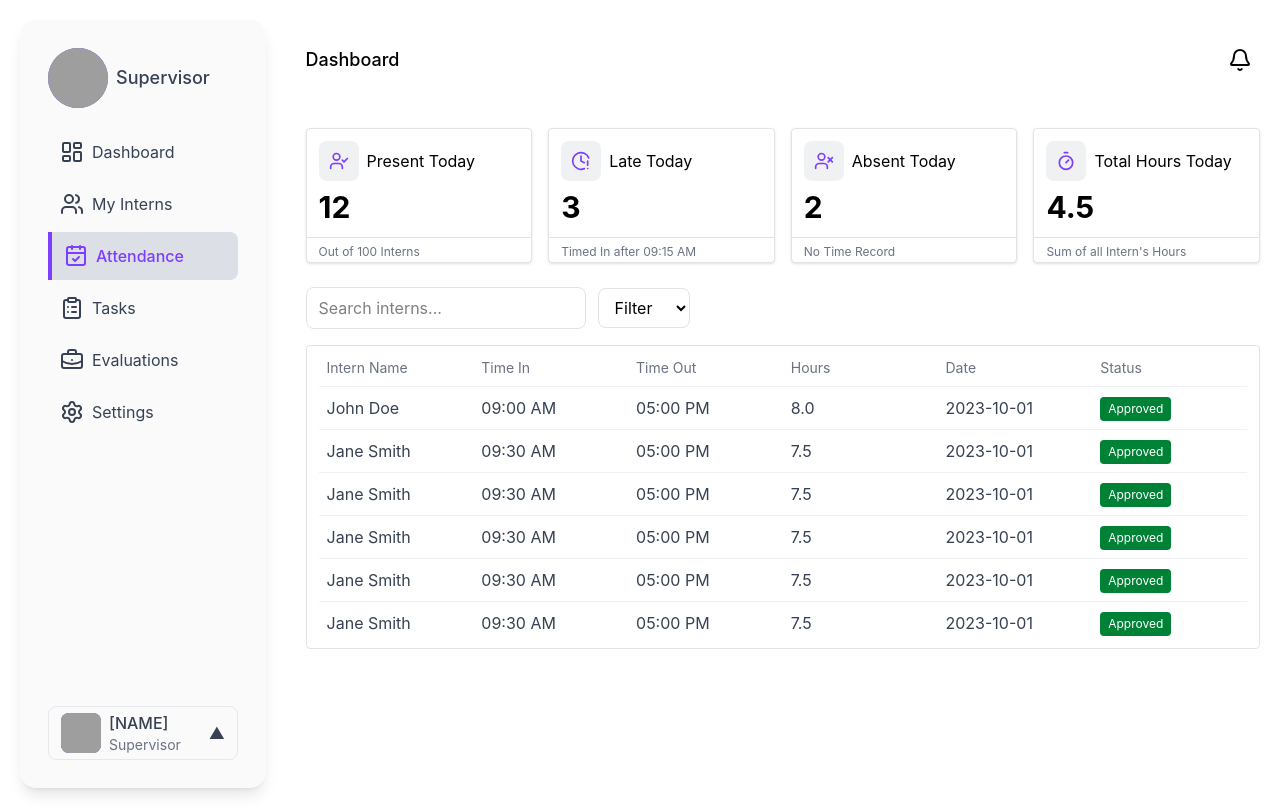
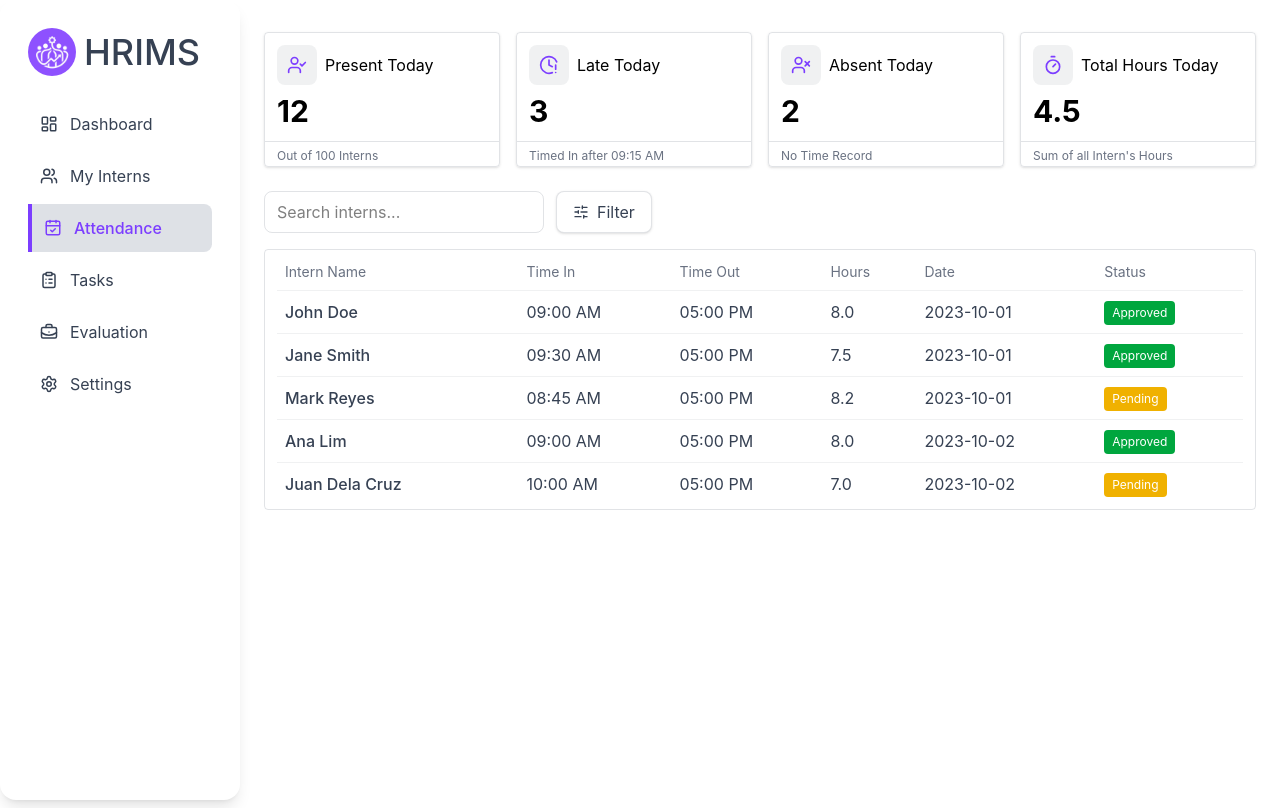
Before and after one commit to dev-St0ic/HR-Internship-Management-System, a React (Vite) app in the folder frontend-hrms/: page /supervisor/attendance in a window 1280 px wide. Built offline with nearby package versions, Linux system fonts and the light colour scheme; grey boxes are pictures that could not be loaded.

Commit message:
fix supervisor sidebar and filter attendance

```diff
--- a/frontend-hrms/package.json
+++ b/frontend-hrms/package.json
@@ -16,7 +16,7 @@
     "@mui/x-date-pickers": "^8.27.2",
     "@tailwindcss/vite": "^4.2.2",
     "dayjs": "^1.11.20",
-    "lucide-react": "^1.7.0",
+    "lucide-react": "^1.8.0",
     "react": "^19.2.4",
     "react-dom": "^19.2.4",
     "react-router-dom": "^7.13.1",
--- a/frontend-hrms/src/portals/supervisor/components/layouts/SupervisorLayout.jsx
+++ b/frontend-hrms/src/portals/supervisor/components/layouts/SupervisorLayout.jsx
@@ -1,13 +1,21 @@
-import Header from '../Header';
-import Sidebar from '../Sidebar';
+import { Outlet } from "react-router-dom";
+import Sidebar from "../../../../common/components/layout/Sidebar";
+import { navigation } from "../../../../common/config/navigation";
 
-const SupervisorLayout = () => {
+export default function SupervisorLayout() {
+  const userRole = "supervisor";
+
+  const navLinks = navigation[userRole] || [];
+
   return (
-    <div className="container mx-auto flex min-h-screen">
-      <Sidebar />
-      <Header />
+    <div className="flex">
+      {/* Sidebar should always be visible */}
+      <Sidebar links={navLinks} />
+
+      {/* Main content area */}
+      <div className="ml-60 p-6 flex-1">
+        <Outlet />
+      </div>
     </div>
   );
-};
-
-export default SupervisorLayout;
+}
--- a/frontend-hrms/src/portals/supervisor/pages/SupervisorAttendance.jsx
+++ b/frontend-hrms/src/portals/supervisor/pages/SupervisorAttendance.jsx
@@ -1,6 +1,84 @@
-import { UserCheck, ClockAlert, UserX, Timer, SlidersHorizontal  } from "lucide-react";
+import { useState, useRef, useEffect } from "react";
+import { UserCheck, ClockAlert, UserX, Timer, SlidersHorizontal } from "lucide-react";
+
+// Intern List Data
+const initialInternData = [
+  { id: 1, name: "John Doe", timeIn: "09:00 AM", timeOut: "05:00 PM", hours: "8.0", date: "2023-10-01", status: "Approved" },
+  { id: 2, name: "Jane Smith", timeIn: "09:30 AM", timeOut: "05:00 PM", hours: "7.5", date: "2023-10-01", status: "Approved" },
+  { id: 3, name: "Mark Reyes", timeIn: "08:45 AM", timeOut: "05:00 PM", hours: "8.2", date: "2023-10-01", status: "Pending" },
+  { id: 4, name: "Ana Lim", timeIn: "09:00 AM", timeOut: "05:00 PM", hours: "8.0", date: "2023-10-02", status: "Approved" },
+  { id: 5, name: "Juan Dela Cruz", timeIn: "10:00 AM", timeOut: "05:00 PM", hours: "7.0", date: "2023-10-02", status: "Pending" },
+];
 
 export default function SupervisorAttendance() {
+  const [isFilterOpen, setIsFilterOpen] = useState(false);
+
+  // filter dropdown container
+  const filterRef = useRef(null);
+
+  const [filteredData, setFilteredData] = useState(initialInternData);
+  const [filterName, setFilterName] = useState("");
+  const [filterDate, setFilterDate] = useState("");
+  const [filterStatus, setFilterStatus] = useState({
+    approved: false,
+    pending: false,
+  });
+  const [globalSearch, setGlobalSearch] = useState("");
+
+  useEffect(() => {
+    function handleClickOutside(event) {
+      if (filterRef.current && !filterRef.current.contains(event.target)) {
+        setIsFilterOpen(false);
+      }
+    }
+
+    document.addEventListener("mousedown", handleClickOutside);
+
+    return () => {
+      document.removeEventListener("mousedown", handleClickOutside);
+    };
+  }, []);
+
+  const applyFilters = () => {
+    let result = initialInternData;
+
+    if (globalSearch) {
+      result = result.filter((intern) =>
+        intern.name.toLowerCase().includes(globalSearch.toLowerCase())
+      );
+    }
+    if (filterName) {
+      result = result.filter((intern) =>
+        intern.name.toLowerCase().includes(filterName.toLowerCase())
+      );
+    }
+    if (filterDate) {
+      result = result.filter((intern) => intern.date === filterDate);
+    }
+    if (filterStatus.approved || filterStatus.pending) {
+      result = result.filter((intern) => {
+        if (filterStatus.approved && intern.status === "Approved") return true;
+        if (filterStatus.pending && intern.status === "Pending") return true;
+        return false;
+      });
+    }
+
+    setFilteredData(result);
+    setIsFilterOpen(false);
+  };
+
+  const handleGlobalSearch = (e) => {
+    setGlobalSearch(e.target.value);
+  };
+
+  const handleClearFilters = () => {
+    setFilterName("");
+    setFilterDate("");
+    setFilterStatus({ approved: false, pending: false });
+    setFilteredData(initialInternData);
+    setIsFilterOpen(false);
+  };
+
   return (
     <>
       <div className="grid grid-cols-8 gap-4 flex wrap">
@@ -8,20 +86,14 @@ export default function SupervisorAttendance() {
           <div className="p-3">
             <div className="flex items-center mb-2">
               <div className="bg-gray-500/10 rounded-lg w-10 h-10 mr-2 flex items-center justify-center">
-                <UserCheck className="text-[#7C3EFF]" size={20}/>
+                <UserCheck className="text-[#7C3EFF]" size={20} />
               </div>
-              <h1 className="text-sm sm:text-base">
-                Present Today
-              </h1>
+              <h1 className="text-sm sm:text-base">Present Today</h1>
             </div>
-
             <h1 className="font-bold text-2xl sm:text-3xl">12</h1>
           </div>
-
           <div className="border-t border-gray-500/20 px-3">
-            <span className="text-xs text-gray-500">
-              Out of 100 Interns
-            </span>
+            <span className="text-xs text-gray-500">Out of 100 Interns</span>
           </div>
         </div>
 
@@ -29,20 +101,14 @@ export default function SupervisorAttendance() {
           <div className="p-3">
             <div className="flex items-center mb-2">
               <div className="bg-gray-500/10 rounded-lg w-10 h-10 mr-2 flex items-center justify-center">
-                <ClockAlert className="text-[#7C3EFF]" size={20}/>
+                <ClockAlert className="text-[#7C3EFF]" size={20} />
               </div>
-              <h1 className="text-sm sm:text-base">
-                Late Today
-              </h1>
+              <h1 className="text-sm sm:text-base">Late Today</h1>
             </div>
-
             <h1 className="font-bold text-2xl sm:text-3xl">3</h1>
           </div>
-
           <div className="border-t border-gray-500/20 px-3">
-            <span className="text-xs text-gray-500">
-              Timed In after 09:15 AM
-            </span>
+            <span className="text-xs text-gray-500">Timed In after 09:15 AM</span>
           </div>
         </div>
 
@@ -50,64 +116,133 @@ export default function SupervisorAttendance() {
           <div className="p-3">
             <div className="flex items-center mb-2">
               <div className="bg-gray-500/10 rounded-lg w-10 h-10 mr-2 flex items-center justify-center">
-                <UserX className="text-[#7C3EFF]" size={20}/>
+                <UserX className="text-[#7C3EFF]" size={20} />
               </div>
-              <h1 className="text-sm sm:text-base">
-                Absent Today
-              </h1>
+              <h1 className="text-sm sm:text-base">Absent Today</h1>
             </div>
-
             <h1 className="font-bold text-2xl sm:text-3xl">2</h1>
           </div>
-
           <div className="border-t border-gray-500/20 px-3">
-            <span className="text-xs text-gray-500">
-              No Time Record
-            </span>
+            <span className="text-xs text-gray-500">No Time Record</span>
           </div>
         </div>
+
         <div className="border border-gray-500/20 rounded shadow sm col-span-2 row-span-2 mt-2 flex flex-col justify-between col-start-7">
           <div className="p-3">
             <div className="flex items-center mb-2">
               <div className="bg-gray-500/10 rounded-lg w-10 h-10 mr-2 flex items-center justify-center">
-                <Timer className="text-[#7C3EFF]" size={20}/>
+                <Timer className="text-[#7C3EFF]" size={20} />
               </div>
-              <h1 className="text-sm sm:text-base">
-                Total Hours Today
-              </h1>
+              <h1 className="text-sm sm:text-base">Total Hours Today</h1>
             </div>
-
             <h1 className="font-bold text-2xl sm:text-3xl">4.5</h1>
           </div>
-
           <div className="border-t border-gray-500/20 px-3">
-            <span className="text-xs text-gray-500">
-              Sum of all Intern's Hours
-            </span>
+            <span className="text-xs text-gray-500">Sum of all Intern's Hours</span>
           </div>
         </div>
       </div>
 
-      <div className="flex items-center mt-6">
-        <div className="search-bar">
-          <input type="search" name="search" id="" placeholder="Search interns..." className="border border-gray-500/20 rounded-lg py-2 px-3 w-70 focus:outline-none focus:ring-2 focus:ring-[#7C3EFF]" />
+      <div className="flex items-center mt-6 gap-3 relative">
+        <div className="search-bar flex gap-2">
+          <input
+            type="search"
+            placeholder="Search interns..."
+            value={globalSearch}
+            onChange={handleGlobalSearch}
+            onKeyDown={(e) => e.key === 'Enter' && applyFilters()}
+            className="border border-gray-500/20 rounded-lg py-2 px-3 w-70 focus:outline-none focus:ring-2 focus:ring-[#7C3EFF]"
+          />
         </div>
-        <div className="filter-options flex items-center space-x-4">
-          <select id="" className="border border-gray-500/20 w-23 rounded-lg ms-3 py-2 px-3 focus:outline-none hover:border-gray-500/40 cursor-pointer">
-            <option disabled selected>Filter</option>
-            <option value="2023-10-01">by Intern Name</option>
-            <option value="2023-10-02">by Date</option>
-            <option value="2023-10-03">by Status</option>
-          </select>
+
+        <div className="relative" ref={filterRef}>
+          <button
+            onClick={() => setIsFilterOpen(!isFilterOpen)}
+            className="flex items-center gap-2 border border-gray-500/20 rounded-lg py-2 px-4 text-gray-700 bg-white hover:bg-gray-50 focus:outline-none focus:ring-2 focus:ring-[#7C3EFF] transition-colors shadow-sm"
+          >
+            <SlidersHorizontal size={16} />
+            <span>Filter</span>
+            {(filterName || filterDate || filterStatus.approved || filterStatus.pending) && (
+              <span className="absolute top-0 right-0 -mt-1 -mr-1 flex h-3 w-3">
+                <span className="animate-ping absolute inline-flex h-full w-full rounded-full bg-[#7C3EFF] opacity-75"></span>
+                <span className="relative inline-flex rounded-full h-3 w-3 bg-[#7C3EFF]"></span>
+              </span>
+            )}
+          </button>
+
+          {isFilterOpen && (
+            <div className="absolute top-12 left-0 w-[300px] bg-white rounded-2xl shadow-[0_8px_30px_rgb(0,0,0,0.12)] border border-gray-100 z-50 p-5">
+              <h3 className="font-bold text-lg mb-4 text-gray-900">Filter</h3>
+
+              <div className="mb-4">
+                <label className="block text-sm font-semibold text-gray-700 mb-1.5">Intern Name</label>
+                <input
+                  type="text"
+                  value={filterName}
+                  onChange={(e) => setFilterName(e.target.value)}
+                  placeholder="Enter name..."
+                  className="w-full border border-gray-200 rounded-lg py-2 px-3 focus:outline-none focus:ring-2 focus:ring-[#7C3EFF]/50 text-sm"
+                />
+              </div>
+
+              <div className="mb-4">
+                <label className="block text-sm font-semibold text-gray-700 mb-2">Status</label>
+                <div className="flex flex-col gap-2.5">
+                  <label className="flex items-center gap-3 cursor-pointer">
+                    <input
+                      type="checkbox"
+                      checked={filterStatus.approved}
+                      onChange={(e) => setFilterStatus({...filterStatus, approved: e.target.checked})}
+                      className="w-4 h-4 accent-[#7C3EFF] rounded cursor-pointer"
+                    />
+                    <span className="text-sm text-gray-700">Approved</span>
+                  </label>
+                  <label className="flex items-center gap-3 cursor-pointer">
+                    <input
+                      type="checkbox"
+                      checked={filterStatus.pending}
+                      onChange={(e) => setFilterStatus({...filterStatus, pending: e.target.checked})}
+                      className="w-4 h-4 accent-[#7C3EFF] rounded cursor-pointer"
+                    />
+                    <span className="text-sm text-gray-700">Pending</span>
+                  </label>
+                </div>
+              </div>
+
+              <div className="mb-6">
+                <label className="block text-sm font-semibold text-gray-700 mb-1.5">Date</label>
+                <input
+                  type="date"
+                  value={filterDate}
+                  onChange={(e) => setFilterDate(e.target.value)}
+                  className="w-full border border-gray-200 rounded-lg py-2 px-3 focus:outline-none focus:ring-2 focus:ring-[#7C3EFF]/50 text-sm text-gray-600"
+                />
+              </div>
+
+              <div className="flex gap-3">
+                <button
+                  onClick={handleClearFilters}
+                  className="flex-1 py-2.5 px-4 border border-gray-200 text-gray-700 rounded-lg hover:bg-gray-50 transition-colors text-sm font-medium"
+                >
+                  Clear
+                </button>
+                <button
+                  onClick={applyFilters}
+                  className="flex-1 py-2.5 px-4 bg-[#7C3EFF] text-white rounded-lg hover:bg-[#6b35db] transition-colors text-sm font-medium shadow-md shadow-[#7C3EFF]/20"
+                >
+                  Apply
+                </button>
+              </div>
+            </div>
+          )}
         </div>
       </div>
 
-      <div className="border border-gray-500/20 rounded mt-4 px-3 py-1">
-        <table className="table-fixed w-full text-left">
-
+      <div className="border border-gray-500/20 rounded mt-4 px-3 py-1 overflow-x-auto">
+        <table className="table-fixed min-w-full text-left">
           <thead className="border-b border-gray-500/10 text-sm">
             <tr className="text-gray-500">
-              <td className="p-2">Intern Name</td>
+              <td className="p-2 w-1/4">Intern Name</td>
               <td className="p-2">Time In</td>
               <td className="p-2">Time Out</td>
               <td className="p-2">Hours</td>
@@ -117,87 +252,31 @@ export default function SupervisorAttendance() {
           </thead>
 
           <tbody className="divide-y divide-gray-500/10 text-md text-gray-700">
-
-            <tr className="hover:bg-gray-100">
-              <td className="p-2">John Doe</td>
-              <td className="p-2">09:00 AM</td>
-              <td className="p-2">05:00 PM</td>
-              <td className="p-2">8.0</td>
-              <td className="p-2">2023-10-01</td>
-              <td className="p-2">
-                <div className="bg-green-700 px-2 py-1 rounded text-white text-xs inline-block">
-                  <p>Approved</p>
-                </div>
-              </td>
-            </tr>
-
-            <tr className="hover:bg-gray-100">
-              <td className="p-2">Jane Smith</td>
-              <td className="p-2">09:30 AM</td>
-              <td className="p-2">05:00 PM</td>
-              <td className="p-2">7.5</td>
-              <td className="p-2">2023-10-01</td>
-              <td className="p-2">
-                <div className="bg-green-700 px-2 py-1 rounded text-white text-xs inline-block">
-                  <p>Approved</p>
-                </div>
-              </td>
-            </tr>
-
-            <tr className="hover:bg-gray-100">
-              <td className="p-2">Jane Smith</td>
-              <td className="p-2">09:30 AM</td>
-              <td className="p-2">05:00 PM</td>
-              <td className="p-2">7.5</td>
-              <td className="p-2">2023-10-01</td>
-              <td className="p-2">
-                <div className="bg-green-700 px-2 py-1 rounded text-white text-xs inline-block">
-                  <p>Approved</p>
-                </div>
-              </td>
-            </tr>
-
-            <tr className="hover:bg-gray-100">
-              <td className="p-2">Jane Smith</td>
-              <td className="p-2">09:30 AM</td>
-              <td className="p-2">05:00 PM</td>
-              <td className="p-2">7.5</td>
-              <td className="p-2">2023-10-01</td>
-              <td className="p-2">
-                <div className="bg-green-700 px-2 py-1 rounded text-white text-xs inline-block">
-                  <p>Approved</p>
-                </div>
-              </td>
-            </tr>
-
-            <tr className="hover:bg-gray-100">
-              <td className="p-2">Jane Smith</td>
-              <td className="p-2">09:30 AM</td>
-              <td className="p-2">05:00 PM</td>
-              <td className="p-2">7.5</td>
-              <td className="p-2">2023-10-01</td>
-              <td className="p-2">
-                <div className="bg-green-700 px-2 py-1 rounded text-white text-xs inline-block">
-                  <p>Approved</p>
-                </div>
-              </td>
-            </tr>
-
-            <tr className="hover:bg-gray-100">
-              <td className="p-2">Jane Smith</td>
-              <td className="p-2">09:30 AM</td>
-              <td className="p-2">05:00 PM</td>
-              <td className="p-2">7.5</td>
-              <td className="p-2">2023-10-01</td>
-              <td className="p-2">
-                <div className="bg-green-700 px-2 py-1 rounded text-white text-xs inline-block">
-                  <p>Approved</p>
-                </div>
-              </td>
-            </tr>
-
+            {filteredData.length > 0 ? (
+              filteredData.map((intern) => (
+                <tr key={intern.id} className="hover:bg-gray-100">
+                  <td className="p-2 font-medium">{intern.name}</td>
+                  <td className="p-2">{intern.timeIn}</td>
+                  <td className="p-2">{intern.timeOut}</td>
+                  <td className="p-2">{intern.hours}</td>
+                  <td className="p-2">{intern.date}</td>
+                  <td className="p-2">
+                    <div className={`px-2 py-1 rounded text-white text-xs inline-block ${
+                      intern.status === "Approved" ? "bg-green-600" : "bg-yellow-500"
+                    }`}>
+                      <p>{intern.status}</p>
+                    </div>
+                  </td>
+                </tr>
+              ))
+            ) : (
+              <tr>
+                <td colSpan="6" className="p-4 text-center text-gray-500">
+                  No interns found matching those filters.
+                </td>
+              </tr>
+            )}
           </tbody>
-
         </table>
       </div>
     </>
--- a/frontend-hrms/src/portals/supervisor/pages/SupervisorEvaluations.jsx
+++ b/frontend-hrms/src/portals/supervisor/pages/SupervisorEvaluations.jsx
@@ -1,5 +1,5 @@
 import { Search, SlidersHorizontal, Star, MessageCircle, Target, NotebookPen, PenTool } from "lucide-react";
-import StarRatingUI from "../components/StarRatingUI";
+import StarRatingUI from "../components/StarRatingUI.jsx";
 
 export default function SupervisorEvaluations() {
   return (
--- a/frontend-hrms/src/routes/AppRouter.jsx
+++ b/frontend-hrms/src/routes/AppRouter.jsx
@@ -72,7 +72,7 @@ export const AppRouter = () => {
           <Route path="myinterns" element={<SupervisorMyInterns />} />
           <Route path="attendance" element={<SupervisorAttendance />} />
           <Route path="tasks" element={<SupervisorTasks />} />
-          <Route path="evaluations" element={<SupervisorEvaluations />} />
+          <Route path="evaluation" element={<SupervisorEvaluations />} />
           <Route path="settings" element={<SupervisorSettings />} />
           <Route path="notifications" element={<SupervisorNotifications />} />
         </Route>
```
Also changed, not shown: frontend-hrms/src/common/config/navigation.jsx (+7 -7 lines), 1 other file (tests, documents, lock files or other folders).
